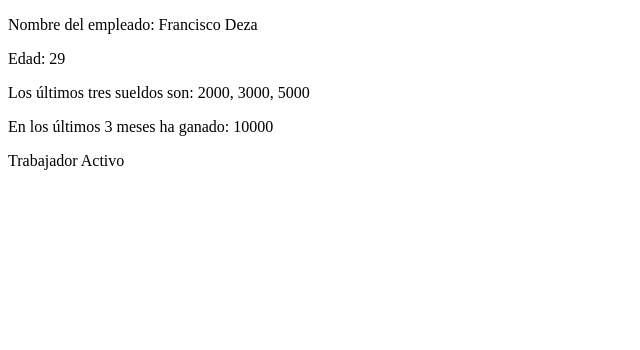
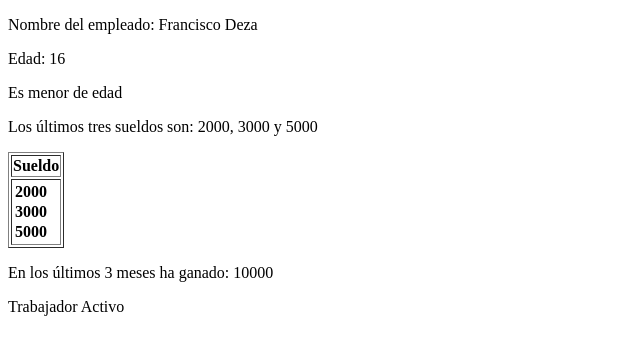
Before and after one commit to fdezau/Angular_Curso, an Angular app in the folder Proyecto1-prueba/: page / in a window 1280 px wide. Shown: the top 350 px of the page, without its empty margins (0-640 px from the left). Built offline with nearby package versions, Linux system fonts and the light colour scheme.

Commit message:
Estudio de las directivas estructurales @If @For

```diff
--- a/Proyecto1-prueba/src/app/app.component.html
+++ b/Proyecto1-prueba/src/app/app.component.html
@@ -1,7 +1,23 @@
 <div>
   <p>Nombre del empleado: {{nombre}}</p>
   <p>Edad: {{edad}}</p>
-  <p>Los últimos tres sueldos son: {{sueldos[0]}}, {{sueldos[1]}}, {{sueldos[2]}}</p>
+  @if (edad >= 18) {
+    Es mayor de edad
+  }
+  @else {
+    Es menor de edad
+  }
+  <p>Los últimos tres sueldos son: {{sueldos[0]}}, {{sueldos[1]}} y {{sueldos[2]}}</p>
+  <table border="1">
+      <tr>
+        <th>Sueldo</th>
+      </tr>
+      <th>
+        @for (sueldo of sueldos; track sueldo) {
+          <tr>{{sueldo}}</tr>
+        }
+      </th>
+  </table>
   <p>En los últimos 3 meses ha ganado: {{ultimos3Sueldos()}}</p>
   <p>{{esActivo()}}</p>
 </div>
--- a/Proyecto1-prueba/src/app/app.component.ts
+++ b/Proyecto1-prueba/src/app/app.component.ts
@@ -10,7 +10,7 @@ import { RouterOutlet } from '@angular/router';
 })
 export class AppComponent {
   nombre = 'Francisco Deza';
-  edad = 29;
+  edad = 16;
   email = 'fdeza@gmail.com';
   sueldos = [2000, 3000, 5000];
   activo = true;
```
